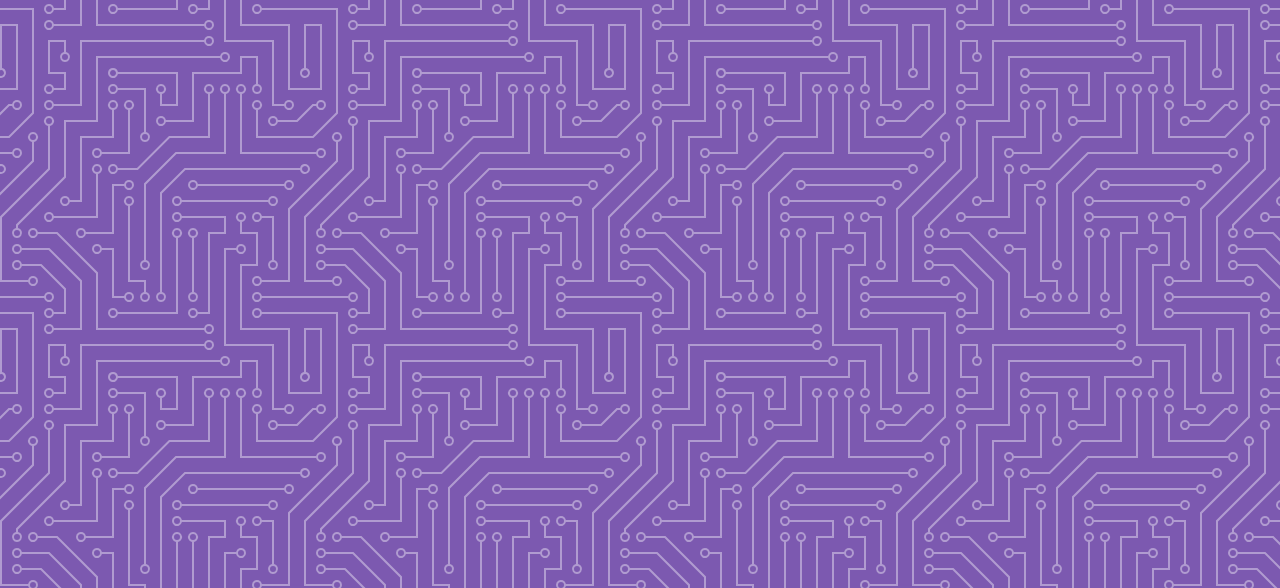
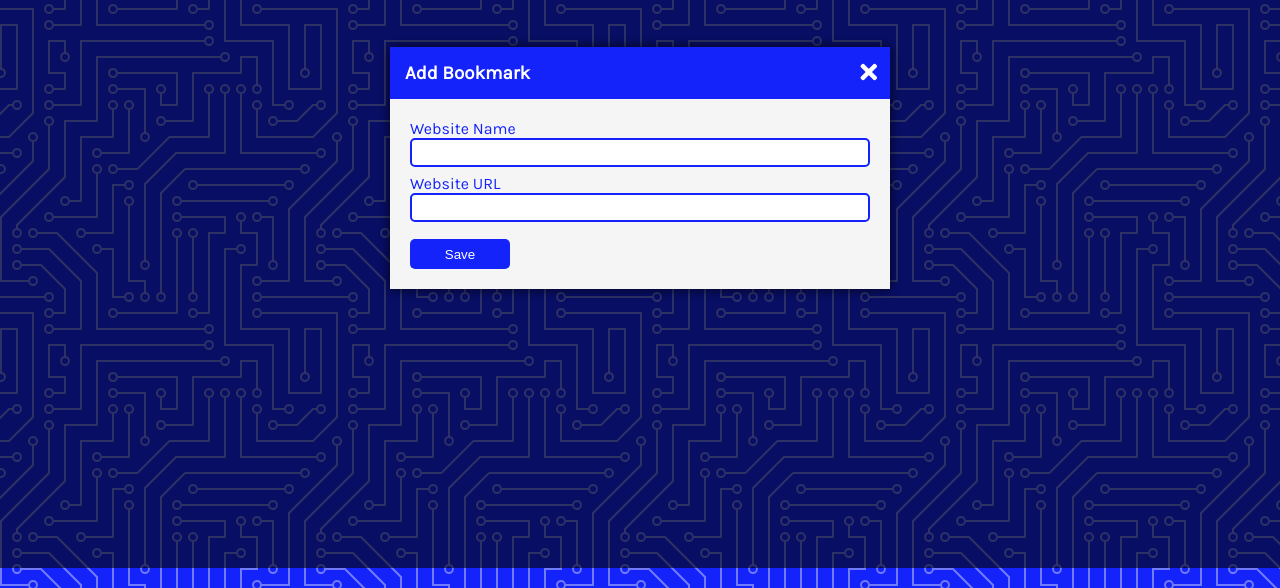
Before and after one commit to Pats101/bookmark-sites, a plain HTML site: page index.html in a window 1280 px wide. Shown: the part 232-820 px from the top of the page. Drawn offline with Linux system fonts and the light colour scheme.

Commit message:
done constructing form and the UI form

```diff
--- a/index.html
+++ b/index.html
@@ -35,6 +35,30 @@
             </div>
         </div>
     </div>
+    <!-- Modal -->
+    <div class="modal-container show-modal" id="modal">
+        <div class="modal">
+            <i class="fas fa-times close-icon" id="close-modal"></i>
+            <div class="modal-header">
+                <h3>Add Bookmark</h3>
+            </div>
+            <div class="modal-content">
+                <form id="bookmark-form">
+                    <!-- Website Name -->
+                    <div class="form-group">
+                        <label for="website-name" class="form-label">Website Name</label>
+                        <input type="text" class="form-input" id="website-name">
+                    </div>
+                    <!-- Website URL -->
+                    <div class="form-group">
+                        <label for="website-url" class="form-label">Website URL</label>
+                        <input type="text" class="form-input" id="website-url">
+                    </div>
+                    <button type="submit">Save</button>
+                </form>
+            </div>
+        </div>
+    </div>
     <!-- Script -->
     <script src="script.js"></script>
 </body>
--- a/style.css
+++ b/style.css
@@ -1,7 +1,7 @@
 @import url('https://fonts.googleapis.com/css2?family=Karla&display=swap');
 
 :root {
-  --primary-color: #7c59b0;
+  --primary-color: #1323fa;
   --border-radius: 5px;
 }
 
@@ -88,6 +88,104 @@ a:active {
   margin-right: 5px;
 }
 
+/* Modal Styling */
+.modal-container {
+  background: rgba(0, 0, 0, 0.6);
+  display: none;
+  position: fixed;
+  top: 0;
+  left: 0;
+  right: 0;
+  bottom: 0;
+}
+
+.show-modal {
+  display: flex;
+  justify-content: center;
+  align-items: center;
+}
+
+.modal {
+  background: white;
+  box-shadow: 0 0 10px rgba(0, 0, 0, 0.8);
+  max-width: 95%;
+  width: 500px;
+  animation: modalopen 3s;
+}
+
+@keyframes modalopen {
+  from {
+    opacity: 0;
+  }
+
+  to {
+    opacity: 1;
+  }
+}
+
+.close-icon {
+  float: right;
+  color: white;
+  font-size: 24px;
+  position: relative;
+  top: 13px;
+  right: 13px;
+  cursor: pointer;
+}
+
+.modal-header {
+  background: var(--primary-color);
+  color: white;
+  padding: 15px;
+}
+
+h3 {
+  margin: 0;
+}
+
+.modal-content {
+  padding: 20px;
+  background: whitesmoke;
+}
+
+/* Form */
+.form-group {
+  height: 55px;
+}
+
+.form-input {
+  width: 97%;
+  padding: 5px;
+  border: 2px solid var(--primary-color);
+  border-radius: var(--border-radius);
+  display: block;
+  outline: none;
+}
+
+.form-label {
+  color: var(--primary-color);
+  display: block;
+}
+
+button {
+  cursor: pointer;
+  color: white;
+  background: var(--primary-color);
+  height: 30px;
+  width: 100px;
+  border: none;
+  border-radius: var(--border-radius);
+  margin-top: 10px;
+}
+
+button:hover {
+  filter: brightness(110%);
+}
+
+button:focus {
+  outline: none;
+}
+
 /* Media Query: Large Smartphone (Vertical) */
 @media screen and (max-width: 600px) {
   .container {
```
